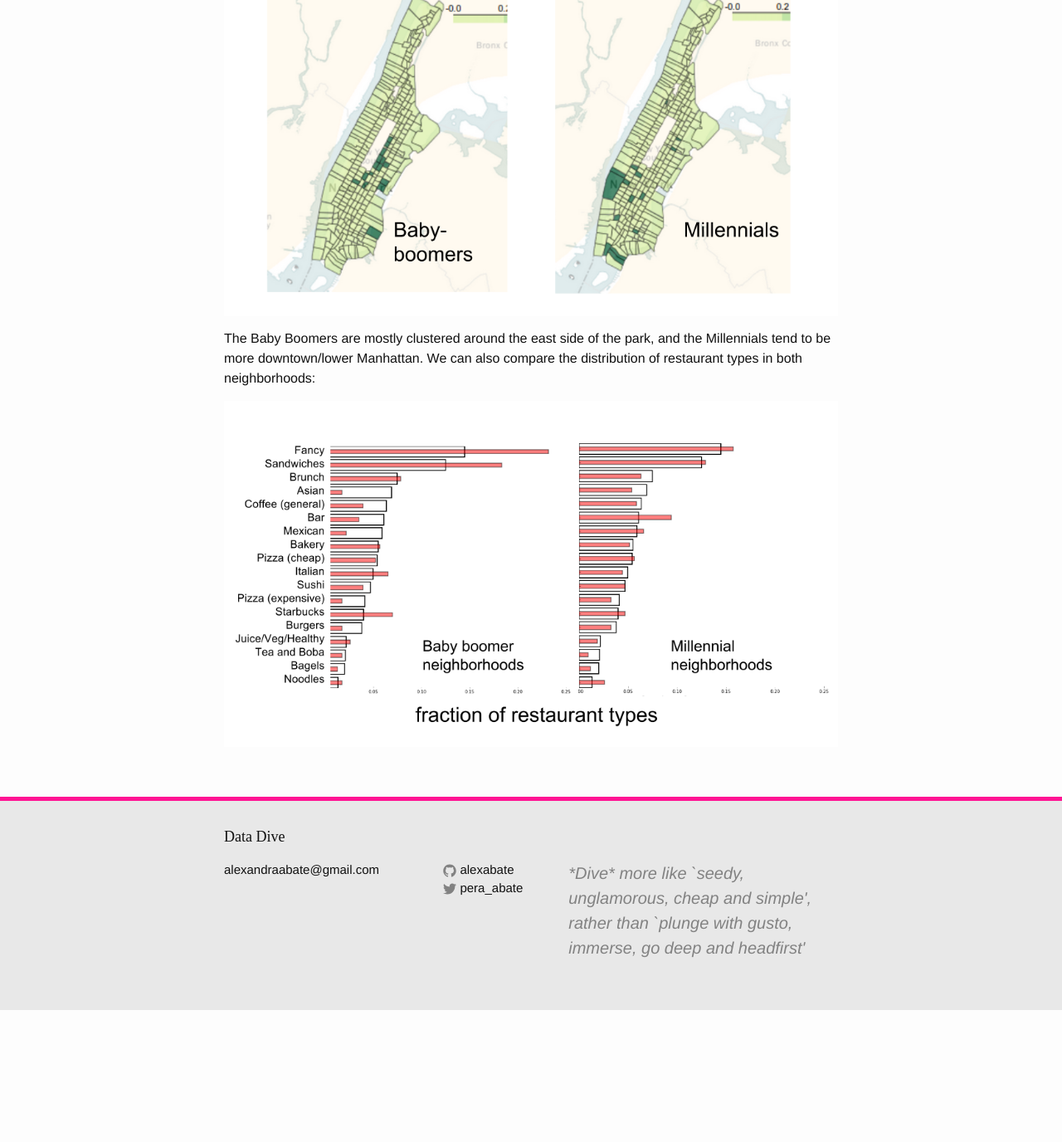
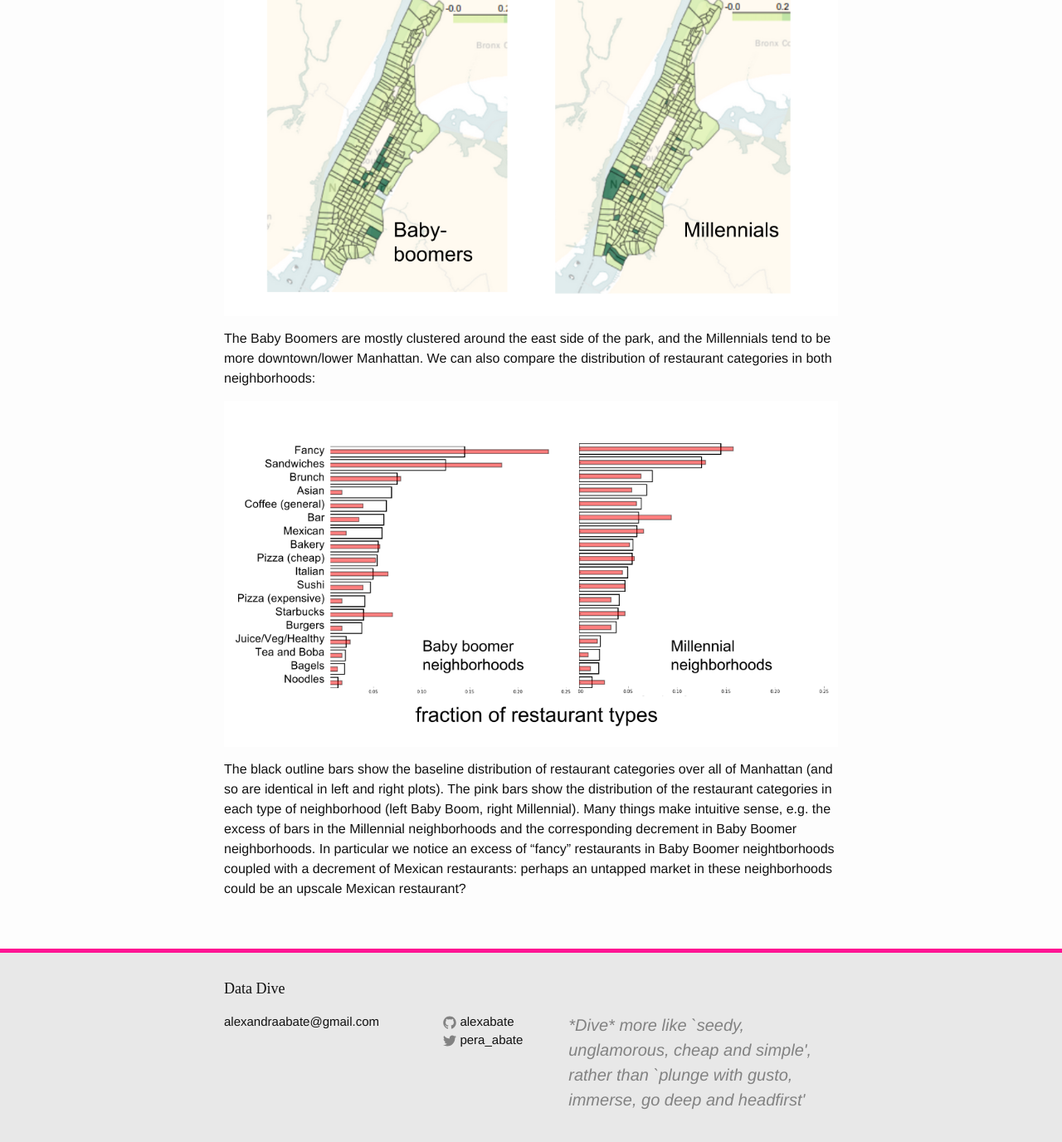
Before and after one commit to alexabate/alexabate.github.io, a Jekyll site: the page built from _posts/2016-10-03-market-insight.md, in a window 1280 px wide and 1400 px high, scrolled down 3611 px. Shown: the top 1376 px of the window at 83% size. Built offline with Jekyll 4.4.1, drawn with Linux system fonts in a browser that asks for light colours; some web fonts are replaced; before the commit the page ends 4828 px from its top, so only the background shows below that.

Commit message:
Update 2016-10-03-market-insight.md

```diff
--- a/_posts/2016-10-03-market-insight.md
+++ b/_posts/2016-10-03-market-insight.md
@@ -69,6 +69,8 @@ Let's compare neighborhoods that have an excess of Baby Boomers or an excess of
 
 ![maps]({{ BASE_PATH }}/images/boommills.png)
 
-The Baby Boomers are mostly clustered around the east side of the park, and the Millennials tend to be more downtown/lower Manhattan. We can also compare the distribution of restaurant types in both neighborhoods:
+The Baby Boomers are mostly clustered around the east side of the park, and the Millennials tend to be more downtown/lower Manhattan. We can also compare the distribution of restaurant categories in both neighborhoods:
 
 ![maps]({{ BASE_PATH }}/images/restos.png)
+
+The black outline bars show the baseline distribution of restaurant categories over all of Manhattan (and so are identical in left and right plots). The pink bars show the distribution of the restaurant categories in each type of neighborhood (left Baby Boom, right Millennial). Many things make intuitive sense, e.g. the excess of bars in the Millennial neighborhoods and the corresponding decrement in Baby Boomer neighborhoods. In particular we notice an excess of "fancy" restaurants in Baby Boomer neightborhoods coupled with a decrement of Mexican restaurants: perhaps an untapped market in these neighborhoods could be an upscale Mexican restaurant?
```
